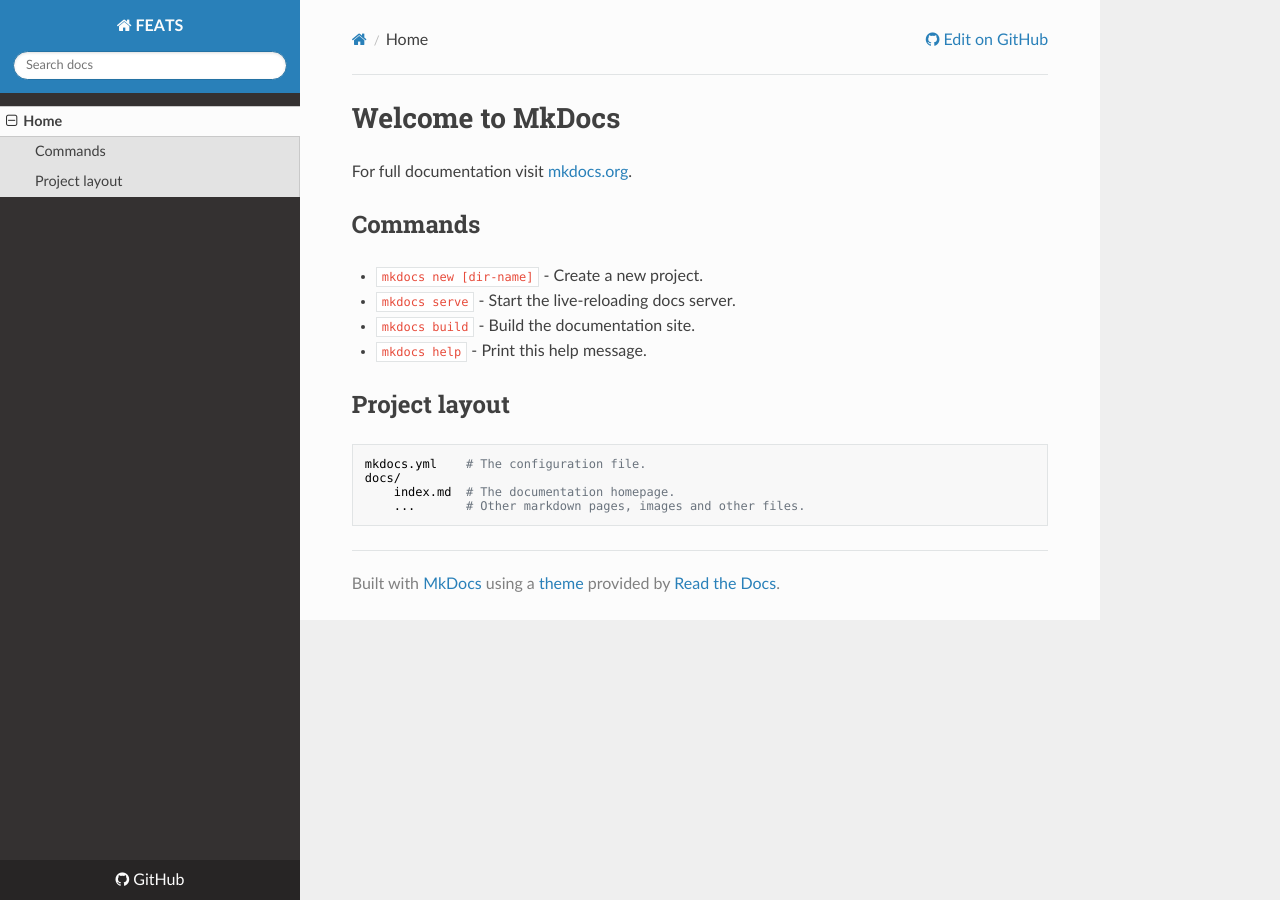
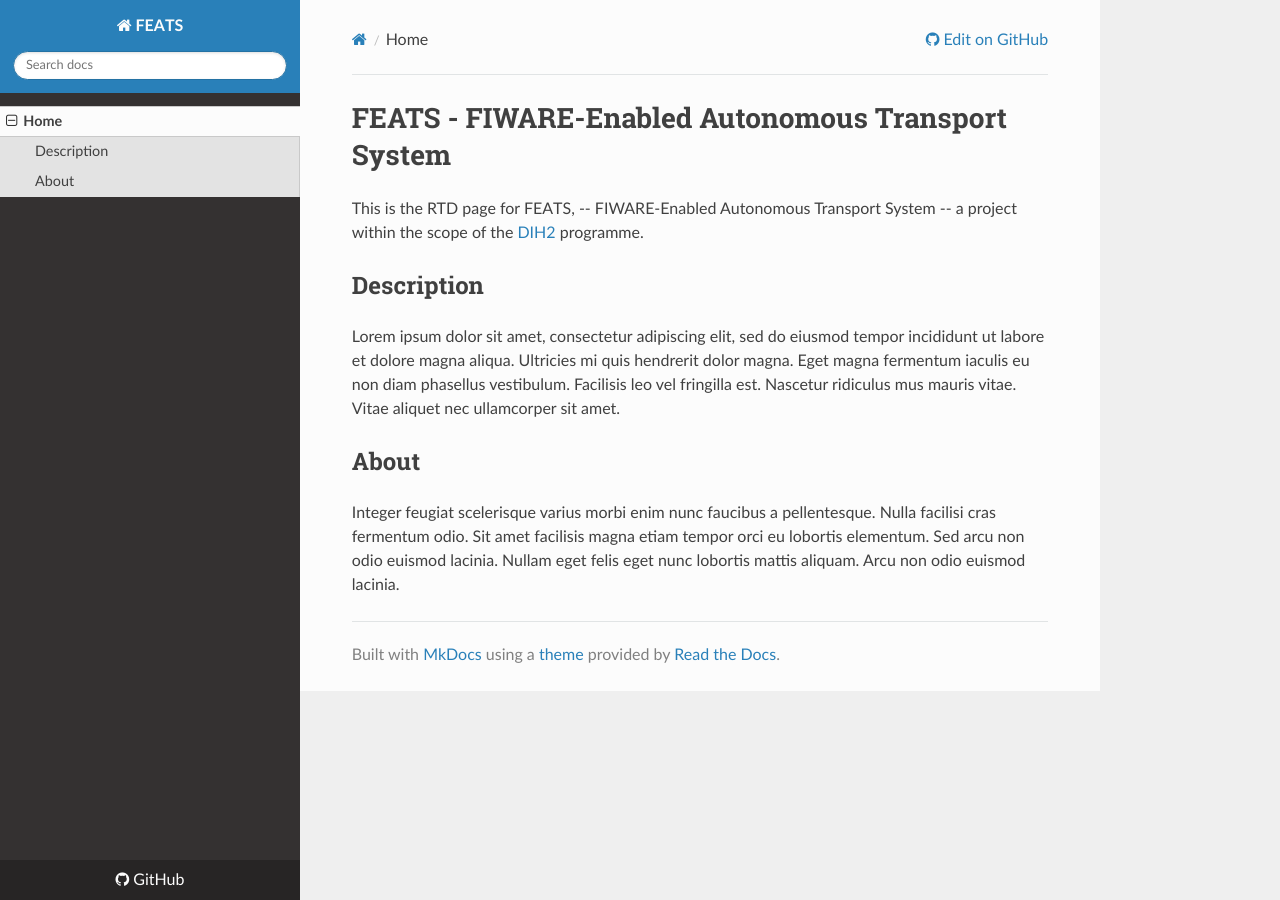
Before and after one commit to Dalma-Systems/FEATS, an MkDocs documentation site: the page built from docs/index.md, in a window 1280 px wide. Built offline with MkDocs 1.6.1, drawn with Linux system fonts in a browser that asks for light colours; nearby versions of some CDN libraries.

Commit message:
Documentation.

```diff
--- a/docs/index.md
+++ b/docs/index.md
@@ -1,17 +1,11 @@
-# Welcome to MkDocs
+# FEATS - FIWARE-Enabled Autonomous Transport System
 
-For full documentation visit [mkdocs.org](https://mkdocs.org).
+This is the RTD page for FEATS, -- FIWARE-Enabled Autonomous Transport System -- a project within the scope of the [DIH2](http://www.dih-squared.eu/) programme.
 
-## Commands
+## Description
 
-* `mkdocs new [dir-name]` - Create a new project.
-* `mkdocs serve` - Start the live-reloading docs server.
-* `mkdocs build` - Build the documentation site.
-* `mkdocs help` - Print this help message.
+Lorem ipsum dolor sit amet, consectetur adipiscing elit, sed do eiusmod tempor incididunt ut labore et dolore magna aliqua. Ultricies mi quis hendrerit dolor magna. Eget magna fermentum iaculis eu non diam phasellus vestibulum. Facilisis leo vel fringilla est. Nascetur ridiculus mus mauris vitae. Vitae aliquet nec ullamcorper sit amet.
 
-## Project layout
+## About
 
-    mkdocs.yml    # The configuration file.
-    docs/
-        index.md  # The documentation homepage.
-        ...       # Other markdown pages, images and other files.
+Integer feugiat scelerisque varius morbi enim nunc faucibus a pellentesque. Nulla facilisi cras fermentum odio. Sit amet facilisis magna etiam tempor orci eu lobortis elementum. Sed arcu non odio euismod lacinia. Nullam eget felis eget nunc lobortis mattis aliquam. Arcu non odio euismod lacinia.
```
